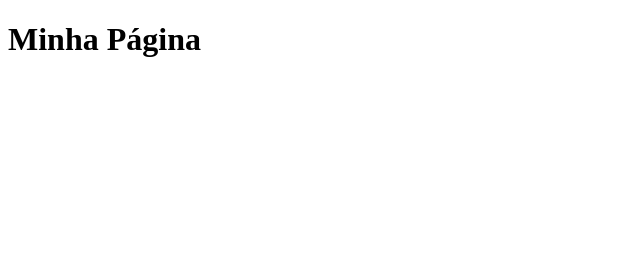
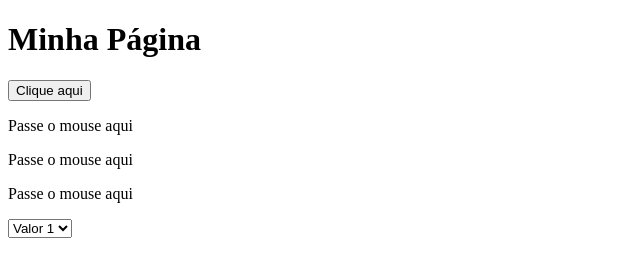
Before and after one commit to RamonFern/aula-javascript, a plain HTML site: page index.html in a window 1280 px wide. Shown: the whole page, without its empty margins (0-640 px from the left). Drawn offline with Linux system fonts and the light colour scheme.

Commit message:
finalizando curso javascript iniciante

```diff
--- a/index.html
+++ b/index.html
@@ -7,5 +7,18 @@
     </head>
     <body>
         <h1>Minha Página</h1>
+
+        <button type="button" onClick="clicou()">Clique aqui</button>
+        <p id="agradecimento" onClick="redirecionar()"></p>
+        <p onmouseover="trocar(this)" onmouseout="voltar(this)">Passe o mouse aqui</p>
+        <p onmouseover="trocar(this)" onmouseout="voltar(this)">Passe o mouse aqui</p>
+        <p onmouseover="trocar(this)" onmouseout="voltar(this)">Passe o mouse aqui</p>
+
+        <select onchange="funcaoChange(this)">
+            <option value="1">Valor 1</option>
+            <option value="2">Valor 2</option>
+            <option value="3">Valor 3</option>
+        </select>
+
     </body>
 </html>
--- a/js/main.js
+++ b/js/main.js
@@ -1,11 +1,71 @@
+function clicou(){
+    document.getElementById("agradecimento").innerHTML = "Obrigado de novo";
+    //console.log(document.getElementById("agradecimento"));
+    //alert("Obrigado por clicar");
+}
 
+function redirecionar(){
+    window.open("https://github.com/RamonFern");
+    //window.location.href = "https://github.com/RamonFern";
+}
+
+function trocar(elemento){
+    //document.getElementById("mousemove").innerHTML = "Obrigado por passar o mouse";
+    elemento.innerHTML = "Obrigado por passar o mouse";
+    //alert("Trocar texto");
+}
+
+function voltar(elemento){
+    //document.getElementById("mousemove").innerHTML = ""Passe o mouse aqui";
+    elemento.innerHTML = "Passe o mouse aqui";
+}
+function load(){
+    alert("Página carregada");
+}
+function funcaoChange(elemento){
+    console.log(elemento.value);
+}
+
+
+
+
+
+
+/*
+function soma(n1, n2){
+    return n1 + n2;
+}
+
+
+var validar;
+function validarIdade(idade){
+
+    if(idade >= 18){
+        validar = true;
+    }else{
+        validar = false;
+    }
+    return validar
+}
+
+var idade = prompt("Qual sua idade?");
+validarIdade(idade);
+console.log(validar);
+alert(soma(2,3));
+
+function setReplace(frase, nome, novo_nome){
+    return frase.replace(nome, novo_nome);
+}
+*/
+
+//alert(setReplace("Vai Argentina", "Argentina", "Brasil"));
+
+/*
 var d = new Date();
 alert(d.getDay());
 alert(d.getHours());
 alert(d.getMinutes());
 
-
-/*
 var cont;
 for(cont =0; cont <= 5; cont++){
     alert(cont);
```
